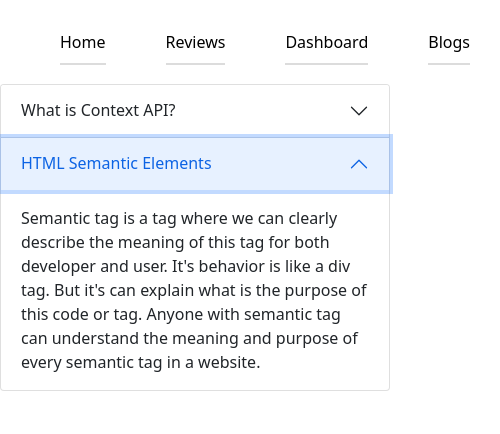
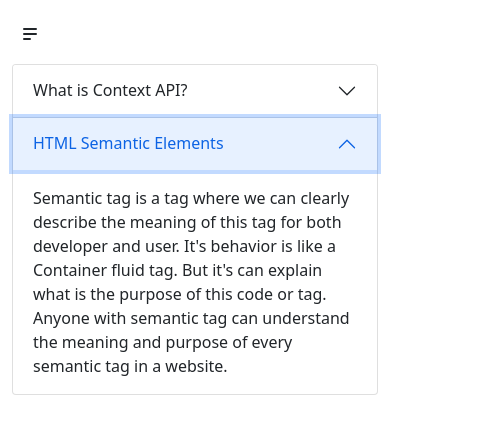
Before and after one commit to arfat-beep/product-analysis-website, a React (Create React App) app: page /blogs in a window 390 px wide. Both pictures are taken after a click on the button "HTML Semantic Elements". Shown: the top 434 px of the page, 500 px wide, since content can reach past the window. Built offline with nearby package versions, Linux system fonts and the light colour scheme.

Commit message:
responsive menu bar added

```diff
--- a/src/component/Blogs/Blogs.js
+++ b/src/component/Blogs/Blogs.js
@@ -1,9 +1,9 @@
 import React from "react";
-import { Accordion } from "react-bootstrap";
+import { Accordion, Container } from "react-bootstrap";
 
 const Blogs = () => {
   return (
-    <div>
+    <Container fluid className="mt-3">
       <Accordion defaultActiveKey="0">
         <Accordion.Item eventKey="0">
           <Accordion.Header>What is Context API?</Accordion.Header>
@@ -20,14 +20,14 @@ const Blogs = () => {
           <Accordion.Header>HTML Semantic Elements</Accordion.Header>
           <Accordion.Body style={{ textAlign: "left" }}>
             Semantic tag is a tag where we can clearly describe the meaning of
-            this tag for both developer and user. It's behavior is like a div
-            tag. But it's can explain what is the purpose of this code or tag.
-            Anyone with semantic tag can understand the meaning and purpose of
-            every semantic tag in a website.
+            this tag for both developer and user. It's behavior is like a
+            Container fluid tag. But it's can explain what is the purpose of
+            this code or tag. Anyone with semantic tag can understand the
+            meaning and purpose of every semantic tag in a website.
           </Accordion.Body>
         </Accordion.Item>
       </Accordion>
-    </div>
+    </Container>
   );
 };
 
--- a/src/component/Header/Header.css
+++ b/src/component/Header/Header.css
@@ -1,7 +1,7 @@
-.header{
+.nav-link{
     padding: 30px;
 }
-.header a{
+.nav-link a{
     margin: 30px;
     text-decoration: none;
     color: #000;
@@ -9,7 +9,30 @@
     border-bottom: 2px solid gainsboro;
 
 }
-.header a:hover{
+.nav-link a:hover{
     color: orange;
     border-bottom: 2px solid orange;
 }
+.icon-container{display: none;}
+@media (max-width:  576px) {
+    .icon-container{
+        display: block;
+    }
+    nav {
+        text-align: left;
+        margin: 20px;
+    }
+    .nav-link{
+        position: absolute;
+        background: #fff;
+        display: flex !important;
+        flex-direction: column;
+        max-width: 300px;
+        align-items: center;
+        margin-left: 20px;
+        font-size: 10px;
+        transition: all .3s ease-in-out;
+        z-index: 1000;
+    }
+
+ }
--- a/src/component/Header/Header.js
+++ b/src/component/Header/Header.js
@@ -1,14 +1,42 @@
-import React from "react";
+import { XIcon, MenuAlt2Icon } from "@heroicons/react/solid";
+import React, { useState } from "react";
 import { Link } from "react-router-dom";
 import "./Header.css";
 const Header = () => {
+  const [navValue, setNavValue] = useState(false);
   return (
-    <div className="header">
-      <Link to="/">Home</Link>
-      <Link to="/reviews">Reviews</Link>
-      <Link to="/dashboard">Dashboard</Link>
-      <Link to="/blogs">Blogs</Link>
-    </div>
+    <nav>
+      <div className="icon-container">
+        {navValue ? (
+          <XIcon
+            onClick={() => setNavValue(!navValue)}
+            style={{ width: "20px", height: "20px" }}
+          />
+        ) : (
+          <MenuAlt2Icon
+            onClick={() => setNavValue(!navValue)}
+            style={{ width: "20px", height: "20px" }}
+          />
+        )}
+      </div>
+      <div
+        className="nav-link"
+        style={navValue ? { top: "6px" } : { top: "-590px" }}
+      >
+        <Link onClick={() => setNavValue(!navValue)} to="/">
+          Home
+        </Link>
+        <Link onClick={() => setNavValue(!navValue)} to="/reviews">
+          Reviews
+        </Link>
+        <Link onClick={() => setNavValue(!navValue)} to="/dashboard">
+          Dashboard
+        </Link>
+        <Link onClick={() => setNavValue(!navValue)} to="/blogs">
+          Blogs
+        </Link>
+      </div>
+    </nav>
   );
 };
 
--- a/src/component/Review/Review.js
+++ b/src/component/Review/Review.js
@@ -1,8 +1,8 @@
 import React from "react";
 import { StarIcon } from "@heroicons/react/solid";
 import "./Review.css";
-const Review = (props) => {
-  const { name, comment, rating, picture } = props.review;
+const Review = ({ review }) => {
+  const { name, comment, rating, picture } = review;
   let ratingIcons = [];
   for (let i = 1; i <= parseInt(rating); i++) {
     ratingIcons.push(<StarIcon key={i} className="star"></StarIcon>);
@@ -13,7 +13,7 @@ const Review = (props) => {
       <div className="review-details">
         <h5>Name: {name} </h5>
         <p>
-          <strong>Comment</strong>: {comment}{" "}
+          <strong>Comment</strong>: {comment}
         </p>
         <p className="ratings">
           {" "}
```
